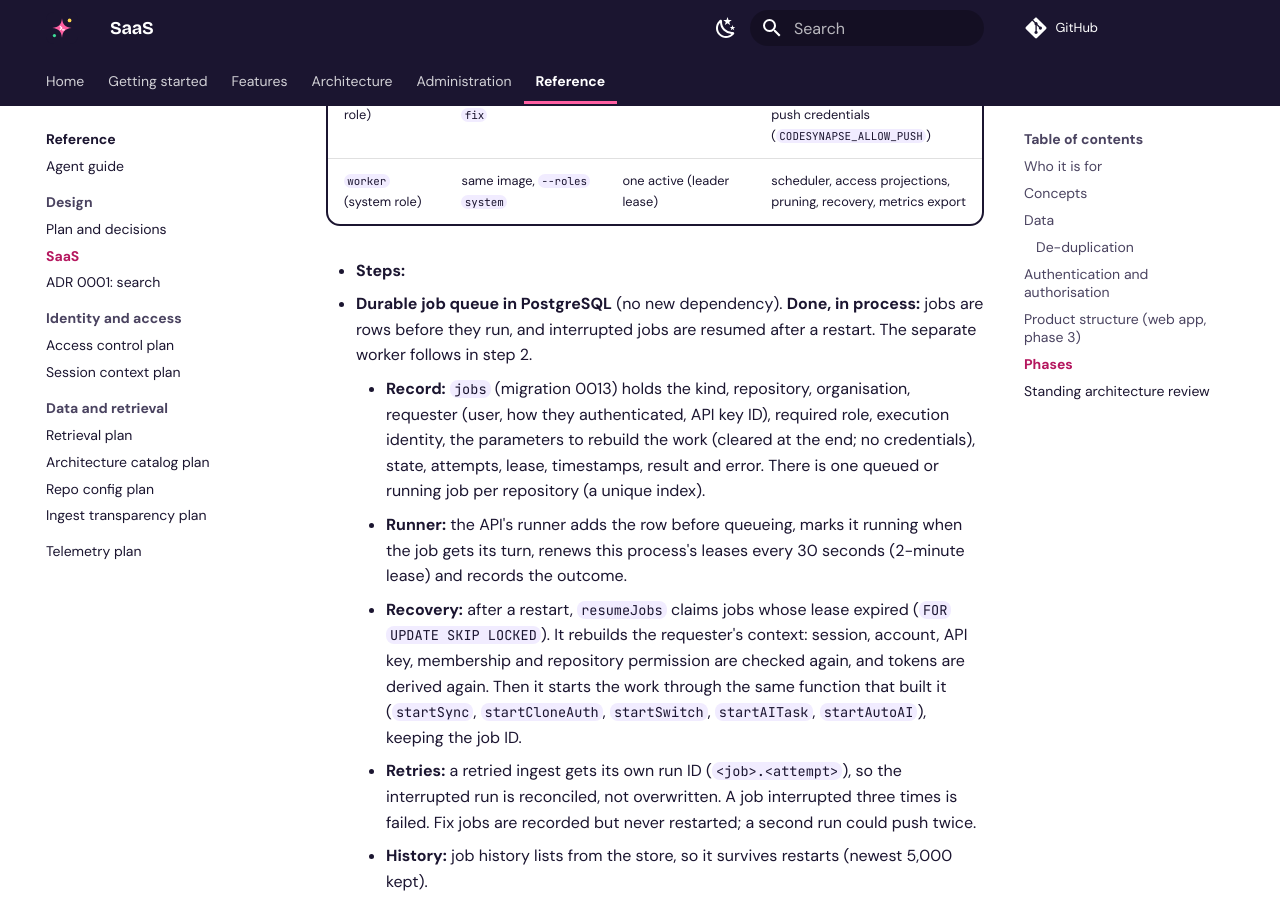
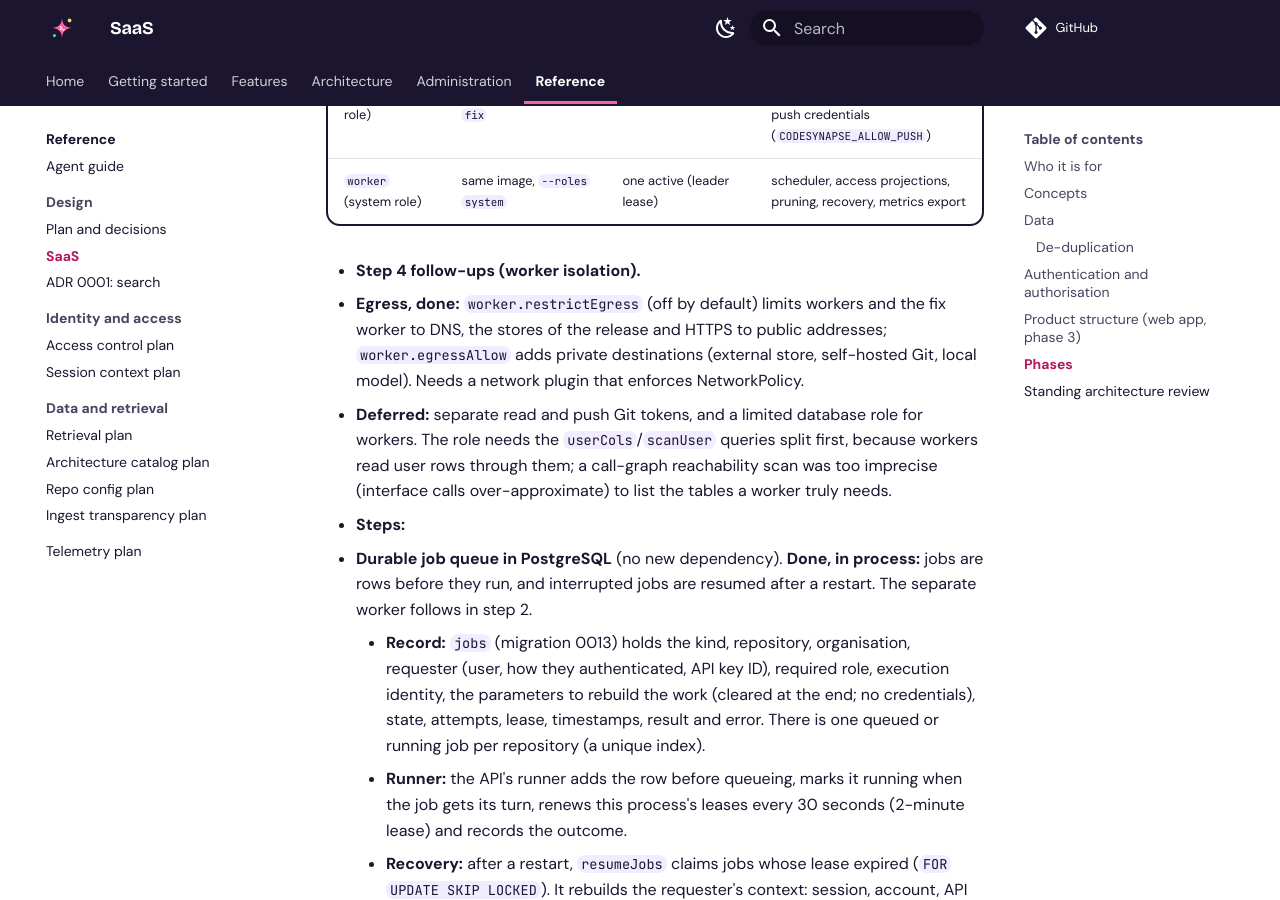
Before and after one commit to astrona-io/codesynapse, an MkDocs documentation site: the page built from docs/SAAS.md, in a window 1280 px wide and 900 px high, scrolled down 12759 px. Built offline with MkDocs 1.6.1 and Material for MkDocs 9.7.7, drawn with Linux system fonts in a browser that asks for light colours; comment, search, counter and statistics services are not loaded.

Commit message:
feat(chart): optional egress limits for workers; fix worker may reach the stores (#291)
Signed-off-by: Paris Nakita Kejser <hi@pnk.sh>

```diff
--- a/docs/SAAS.md
+++ b/docs/SAAS.md
@@ -160,6 +160,10 @@ The "Agent spark" product UI with light and dark themes: ink on white with lilac
      | `worker` (fix role) | same image, `--roles fix` | one or few | fix branches; the only role given push credentials (`CODESYNAPSE_ALLOW_PUSH`) |
      | `worker` (system role) | same image, `--roles system` | one active (leader lease) | scheduler, access projections, pruning, recovery, metrics export |
 
+     - **Step 4 follow-ups (worker isolation).**
+       - **Egress, done:** `worker.restrictEgress` (off by default) limits workers and the fix worker to DNS, the stores of the release and HTTPS to public addresses; `worker.egressAllow` adds private destinations (external store, self-hosted Git, local model). Needs a network plugin that enforces NetworkPolicy.
+       - **Deferred:** separate read and push Git tokens, and a limited database role for workers. The role needs the `userCols`/`scanUser` queries split first, because workers read user rows through them; a call-graph reachability scan was too imprecise (interface calls over-approximate) to list the tables a worker truly needs.
+
      - **Steps:**
        1. **Durable job queue in PostgreSQL** (no new dependency). **Done, in process:** jobs are rows before they run, and interrupted jobs are resumed after a restart. The separate worker follows in step 2.
           - **Record:** `jobs` (migration 0013) holds the kind, repository, organisation, requester (user, how they authenticated, API key ID), required role, execution identity, the parameters to rebuild the work (cleared at the end; no credentials), state, attempts, lease, timestamps, result and error. There is one queued or running job per repository (a unique index).
```
Also changed, not shown: 6 other files.
